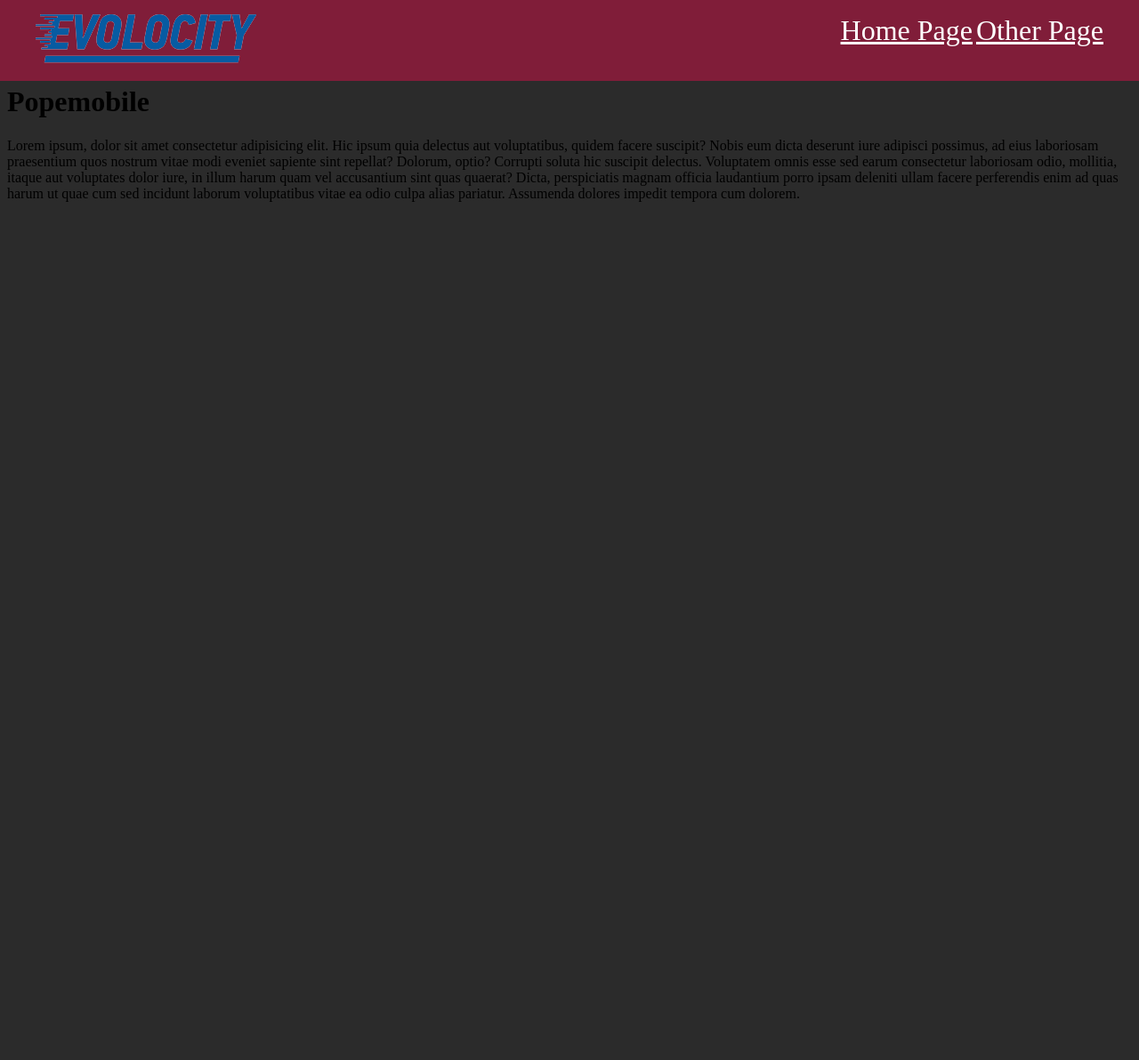
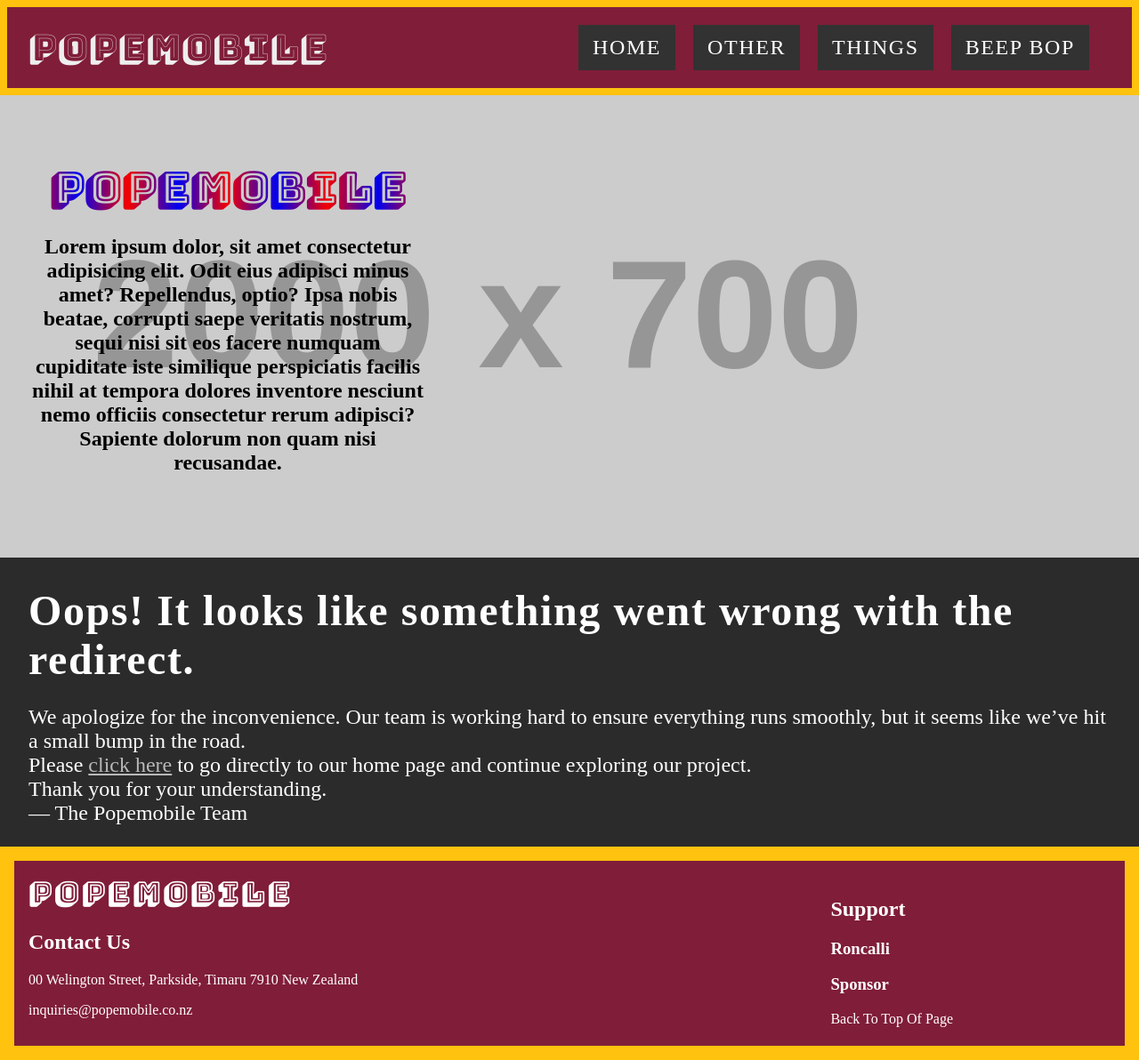
Before and after one commit to DinnerBone422/Evolocity-GoKart, a plain HTML site: page index.html in a window 1280 px wide. Shown: the whole page at 89% size. Before the commit the page ends 800 px from the top, so only its background shows below. Drawn offline with nearby package versions, Linux system fonts and the light colour scheme; placeholder pictures from the web are drawn by us.

Commit message:
Update the index.html and the 404.html pages to have a better nav bar + header + content + footer(Not Complete)

```diff
--- a/global.css
+++ b/global.css
@@ -1,3 +1,5 @@
+@import url('https://fonts.googleapis.com/css2?family=Bungee+Shade&display=swap');
+
 :root {
     --roncalli-red: rgba(128, 29, 57, 1);
     --roncalli-blue: rgba(102, 196, 208, 1);
@@ -5,25 +7,163 @@
     --background: rgb(43, 43, 43);
     --text-light: rgb(255, 255, 255);
     --text-dark: rgb(0, 0, 0);
+    --link-light:rgb(185, 185, 185);
+    --link-dark:rgb(90, 90, 90);
+    --link-light-hover:rgb(240, 240, 240);
+    --link-dark-hover:rgb(15, 15, 15);
 }
 
-html{
+*{
+    box-sizing: border-box;
+}
+
+html, body{
     background-color: var(--background);
+    margin: 0rem;
 }
 
 nav{
+    margin: 0rem;
     background-color: var(--roncalli-red);
-    padding: 1.5rem 3rem 1rem 3rem;
-    margin: -1rem;
-    border-color: var(--roncalli-blue);
+    border-style: solid;
+    border-width: 0.5rem;
+    border-color: var(--roncalli-yellow);
+    padding: 1rem 1.5rem 1rem 1.5rem;
+    display: grid;
+    grid-template-columns: auto auto;
+    width: 100%;
+    position: -webkit-sticky;
+    position: sticky;
+    top: 0;
+    display: inline-flex;
+    justify-content:space-between;
+    align-items: center;
+}
+
+nav .teamName{
+    color: #eeeeee;
+    font-family: "Bungee Shade", sans-serif;
+    text-decoration: none;
+    text-transform: uppercase;
+    letter-spacing: 0.1rem;
+    font-size: 2.5rem;
+}
+
+nav .buttons{
+    margin: 0rem 1rem;
+}
+
+nav .button{
+    color: var(--text-light);
+    font-size: 1.5rem;
+    text-align: center;
+    text-decoration: none;
+    text-transform: uppercase;
+    letter-spacing: 0.1rem;
+    border: none;
+    background-color: rgb(50, 50, 50);
+    display: inline-block;
+    cursor: pointer;
+    padding: 0.75rem 1rem;
+    margin: 0.25rem 0.5rem;
+    transition-duration: 1s;
+    transition: all 1s;
+}
+
+nav .button:hover{
+    font-weight: bold;
+    background-color: rgb(20, 20, 20);
+    transition-duration: 1s;
+    transition: all 1s;
+}
+
+header{
+    background-image: url("https://placehold.co/2000x700.png?text=Add+Group+Image+Here");
+    background-color: var(--roncalli-blue);
+    min-height: min(75vh, 32.5rem);
+    background-position: center;
+    background-repeat: no-repeat;
+    background-size: cover;
+    background-position-x: right;
     display: flex;
-    flex-wrap: wrap;
-    justify-content:space-between;
 }
-nav a{
+
+header .headerText{
+    flex-basis: 40%;
+    text-align: center;
+    align-self: center;
+    padding: 2rem;
+}
+
+header h1{
+    font-family: "Bungee Shade", sans-serif;
+    text-decoration: none;
+    text-transform: uppercase;
+    letter-spacing: 0.1rem;
+    color: transparent;
+    background: linear-gradient(90deg, rgb(245, 0, 0), rgb(0, 0, 240), rgb(245, 0, 0));
+    background-size: 25%;
+    background-clip: text;
+    -webkit-background-clip: text;
+    -moz-background-clip: text;
+    font-size: 3em;
+    margin: 0rem;
+}
+
+main{
+    margin: -1rem 2rem 1rem 2rem;
     color: var(--text-light);
+}
+
+main h1{
+    color: var(--text-light);
+    font-size: 3rem;
+    margin: 3rem 0rem 0rem 0rem;
+    letter-spacing: 0.1rem;
+}
+
+main p{
+    font-size: 1.5rem;
+}
+
+main a{
+    color: var(--link-light);
+}
+
+main a:hover{
+    color: var(--link-light-hover);
+}
+
+footer{
+    background-color: var(--roncalli-red);
+    border-style: solid;
+    border-width: 1rem;
+    border-color: var(--roncalli-yellow);
+    min-height: 15rem;
+    color: var(--text-light);
+    display: grid;
+    grid-template-columns: auto auto auto auto;
+    align-items: center;
+    padding: 0rem 1rem;
+}
+footer .rightSide{
+
+
+}
+
+footer h1{
+    font-family: "Bungee Shade", sans-serif;
+    text-decoration: none;
+    text-transform: uppercase;
+    letter-spacing: 0.25rem;
     font-size: 2rem;
-    display: inline-flexbox;
-    flex-wrap: wrap;
-    justify-content:space-around;
+    margin: 0rem 0rem;
 }
+
+footer h2{
+
+}
+
+footer p{
+
+}
--- a/global.js
+++ b/global.js
@@ -0,0 +1,5 @@
+// When the user clicks on the button, scroll to the top of the document
+function scrollToTopFunction() {
+    document.body.scrollTop = 0; // For Safari
+    document.documentElement.scrollTop = 0; // For Chrome, Firefox, IE and Opera
+}
--- a/index.html
+++ b/index.html
@@ -24,24 +24,58 @@
     <!--<meta http-equiv="refresh" content="0; url=./home/">-->
 </head>
 <body>
-    <!--Navigation Bar with Logo-->
+    <!--Navigation Bar with Team Name-->
     <nav>
-        <div class="navBarLogo">
-            <img src="/Assets/Evolocity Logo Small Transparent.png" alt="The Evolocity Logo">
+        <div class="teamNameContainer">
+            <a href="/home/" class="teamName">Popemobile</a>
         </div>
-        <div class="navButtons">
-            <a href="/home/">Home Page</a>
-            <a href="/otherpage/">Other Page</a>
+        <div class="buttons">
+            <a href="/home/" class="button">Home</a>
+            <a href="/home/" class="button">Other</a>
+            <a href="/home/" class="button">Things</a>
+            <a href="/home/" class="button">Beep Bop</a>
         </div>
     </nav>
+
     <header>
-        <h1>Popemobile</h1>
+        <div class="headerText">
+            <h1>Popemobile</h1>
+            <h2>
+                Lorem ipsum dolor, sit amet consectetur adipisicing elit. Odit eius adipisci minus amet? Repellendus, optio? Ipsa nobis beatae, corrupti saepe veritatis nostrum, sequi nisi sit eos facere numquam cupiditate iste similique perspiciatis facilis nihil at tempora dolores inventore nesciunt nemo officiis consectetur rerum adipisci? Sapiente dolorum non quam nisi recusandae.
+            </h2>
+        </div>
+        <div>
+        </div>
     </header>
+
     <main>
-        <p>Lorem ipsum, dolor sit amet consectetur adipisicing elit. Hic ipsum quia delectus aut voluptatibus, quidem facere suscipit? Nobis eum dicta deserunt iure adipisci possimus, ad eius laboriosam praesentium quos nostrum vitae modi eveniet sapiente sint repellat? Dolorum, optio? Corrupti soluta hic suscipit delectus. Voluptatem omnis esse sed earum consectetur laboriosam odio, mollitia, itaque aut voluptates dolor iure, in illum harum quam vel accusantium sint quas quaerat? Dicta, perspiciatis magnam officia laudantium porro ipsam deleniti ullam facere perferendis enim ad quas harum ut quae cum sed incidunt laborum voluptatibus vitae ea odio culpa alias pariatur. Assumenda dolores impedit tempora cum dolorem.</p>
+        <h1>Oops! It looks like something went wrong with the redirect.</h1>
+        <p>
+            We apologize for the inconvenience. Our team is working hard to ensure everything runs smoothly, but it seems like we’ve hit a small bump in the road.
+            <br>
+            Please <a href="/home/">click here</a> to go directly to our home page and continue exploring our project.
+            <br>
+            Thank you for your understanding.
+            <br>
+            — The Popemobile Team
+        </p>
     </main>
+
     <footer>
-
+        <div class="leftSide">
+            <h1>Popemobile</h1>
+                <h2>Contact Us</h2>
+                <p>00 Welington Street, Parkside, Timaru 7910 New Zealand</p>
+                <p>inquiries@popemobile.co.nz</p>
+        </div>
+        <div></div>
+        <div></div>
+        <div class="rightSide">
+            <h2>Support</h2>
+            <h3>Roncalli</h3>
+            <h3>Sponsor</h3>
+            <a onclick="scrollToTopFunction()">Back To Top Of Page</a>
+        </div>
     </footer>
 </body>
 </html>
```
Also changed, not shown: 404.html (+55 -4 lines).
